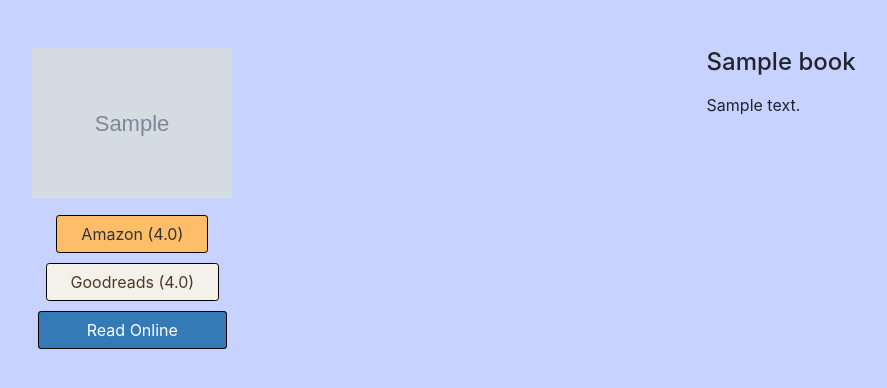
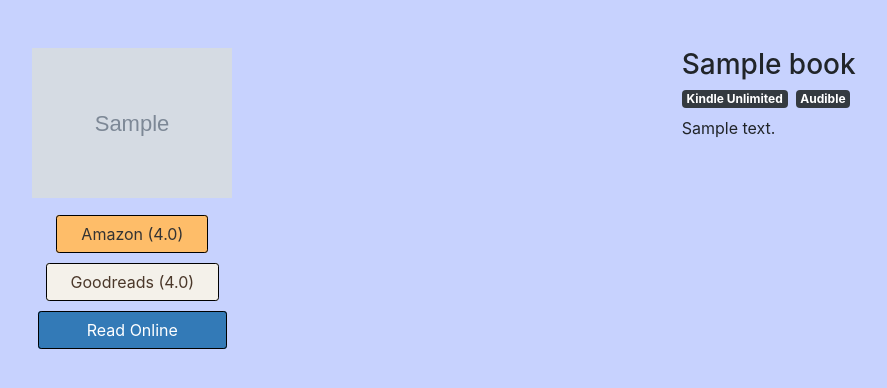
Before and after one commit to krishnanunnir/progressionmaster, a Django app: page /books/ in a window 1280 px wide. Shown: the top 388 px of the page, without its empty margins (196-1083 px from the left). Run offline with Django 3.2, Linux system fonts and the light colour scheme; tables that the repository leaves empty hold one stand-in row (values such as "Sample post"); grey boxes marked "Sample" are stand-in pictures.

Commit message:
added button to show if kindle unlimited and audible

```diff
--- a/books/templates/_book.html
+++ b/books/templates/_book.html
@@ -37,7 +37,20 @@
             </div>
             <div id="details" class="d-flex flex-column ml-4">
                 <div class="d-flex flex-row">
-                    <h4>{{book.name}}</h4>
+                    <h3>{{book.name}}</h3>
+                </div>
+                <div class="d-flex flex-row">
+
+                    {% if  book.has_kindle_unlimited %}
+                    <span class="badge badge-dark mr-2">
+                        Kindle Unlimited
+                    </span>
+                    {% endif %}
+                    {% if  book.has_audiobook %}
+                    <span class="badge badge-dark">
+                        Audible
+                    </span>
+                    {% endif %}
                 </div>
                 <!-- <div class="d-flex flex-row mt-2">
 					<span class="badge badge-dark">Psychic</span>
```
